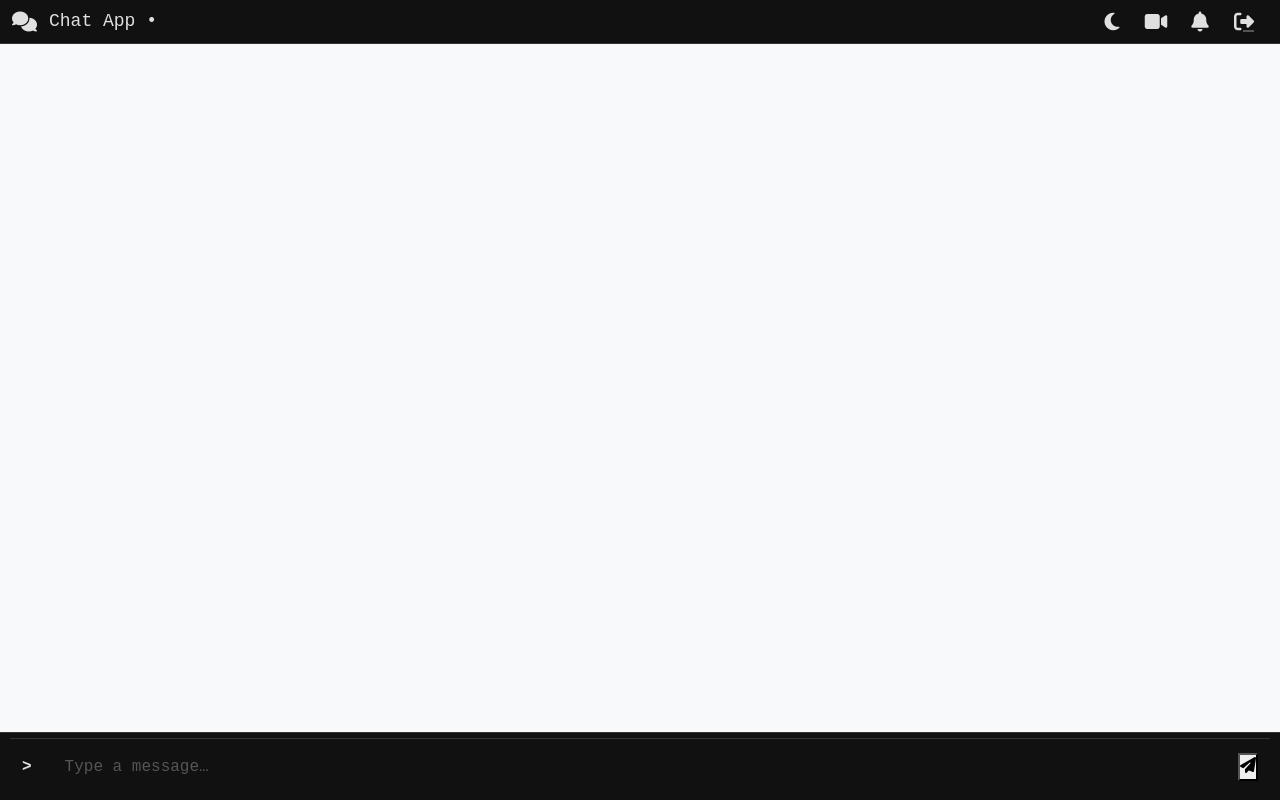
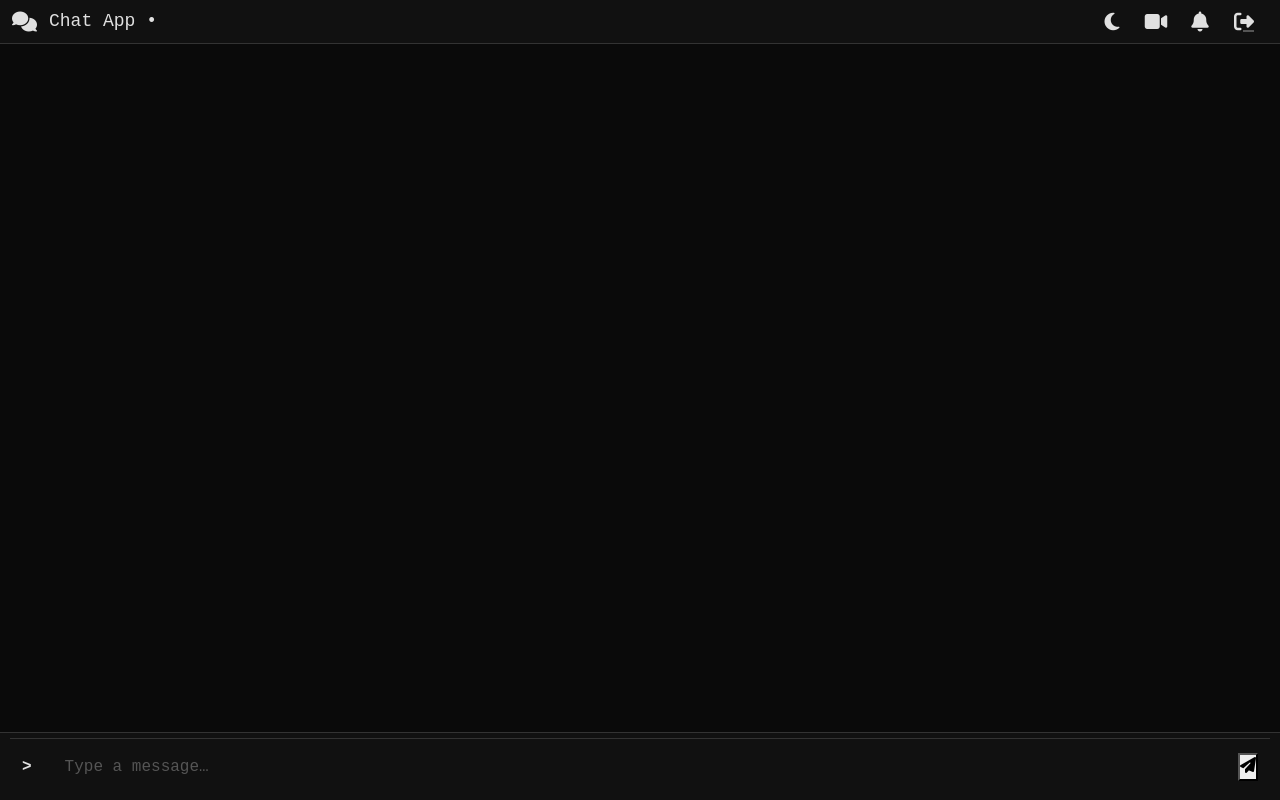
Before and after one commit to brijvyas-7/Chat-App, a website: page public/chat.html in a window 1280 px wide. Both pictures are taken after a click on the button 1118 px from the left and 22 px from the top of the page. Drawn offline with nearby package versions, Linux system fonts and the light colour scheme; no server answers.

Commit message:
dark mode

```diff
--- a/public/css/style.css
+++ b/public/css/style.css
@@ -48,7 +48,7 @@ body {
 /* Terminal Dark Mode */
 body.dark {
   font-family: 'Courier New', monospace;
-  background-color: var(--terminal-bg);
+  background-color: var(--terminal-bg) !important;
   color: var(--terminal-fg);
 }
 
```
